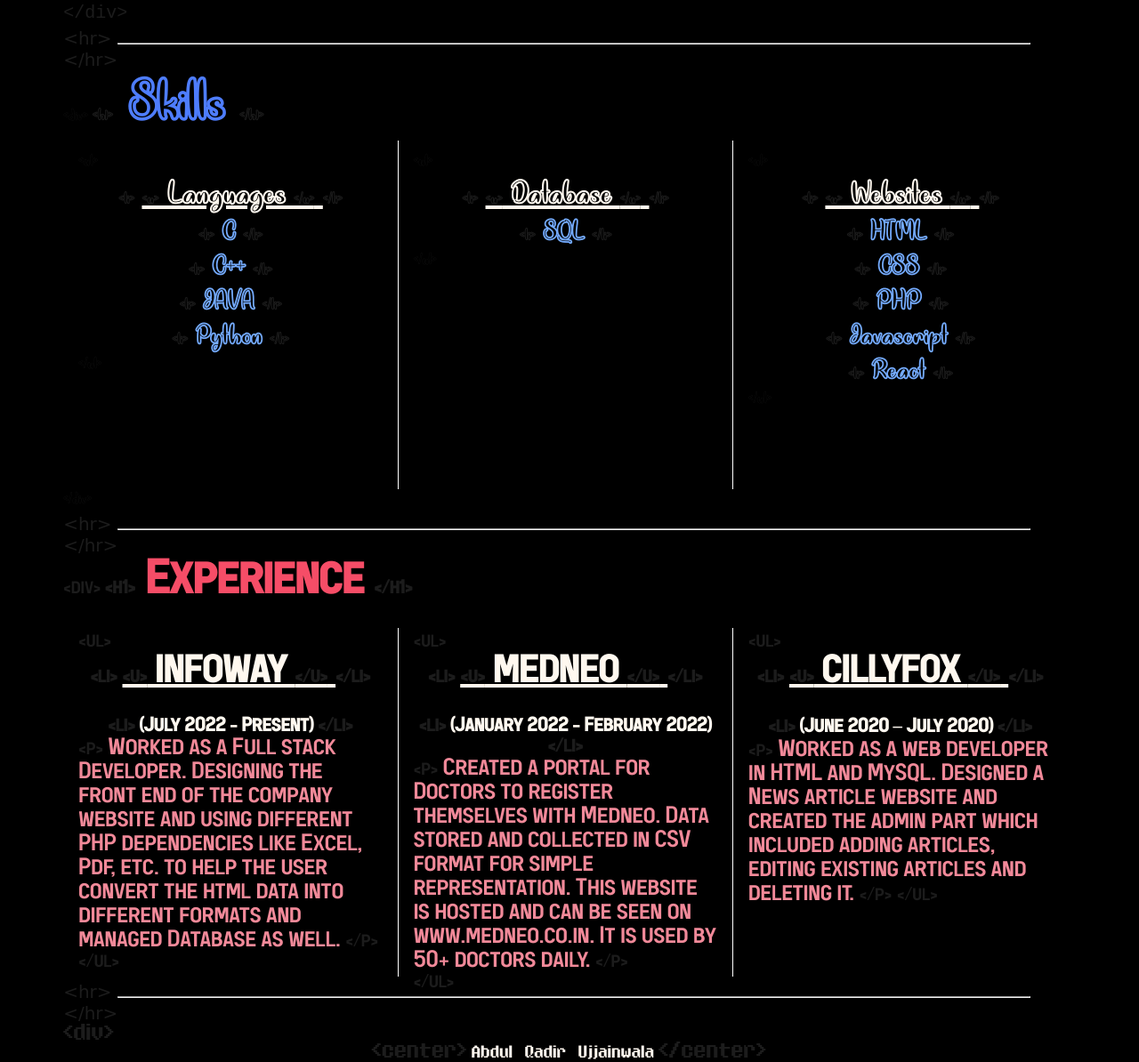
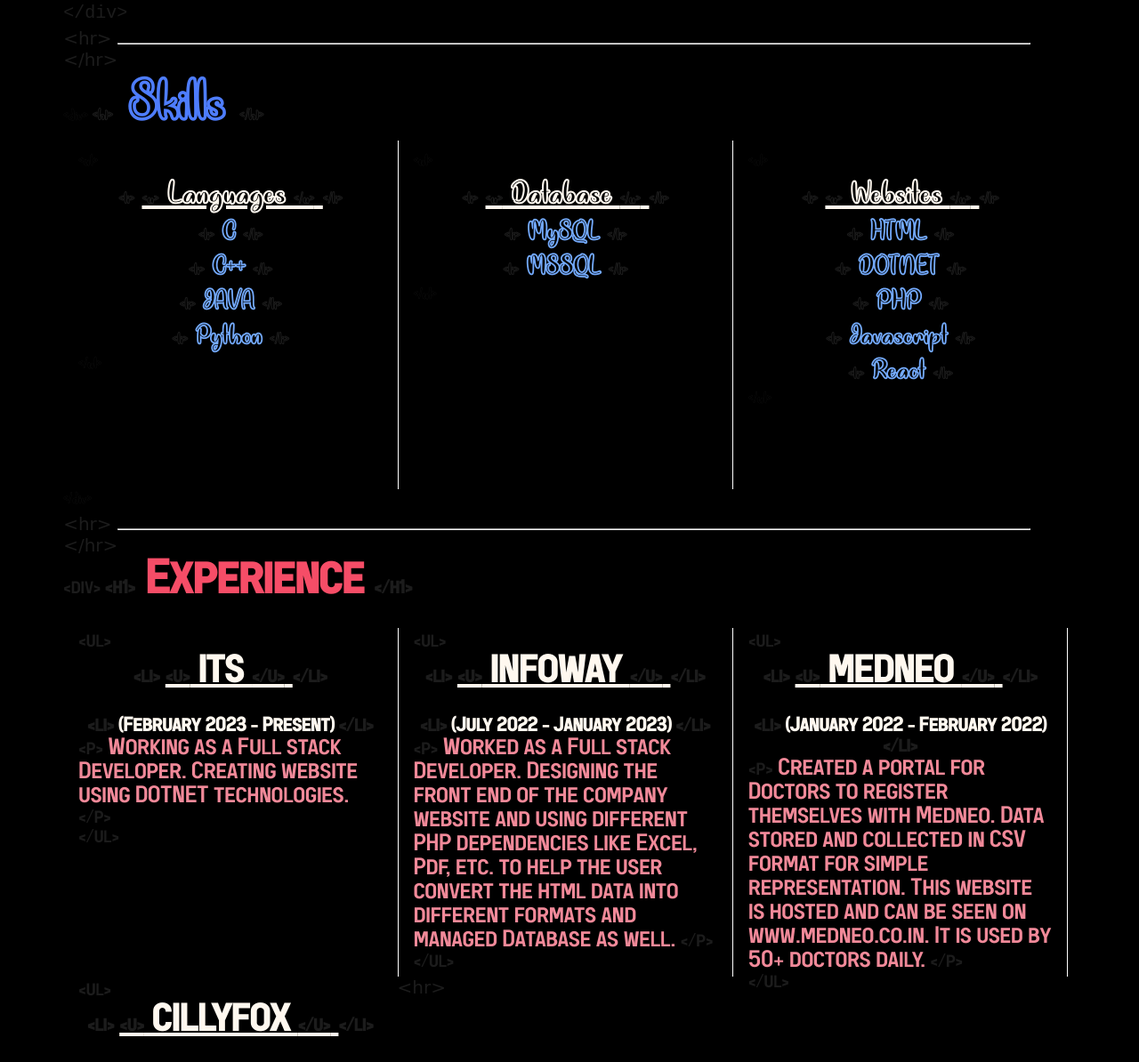
Before and after one commit to Abdul-Qadir11/Portfolio, a plain HTML site: page index.html in a window 1280 px wide. Shown: the part 1472-2666 px from the top of the page at 89% size. Drawn offline with Linux system fonts and the light colour scheme.

Commit message:
Changed Current Job

```diff
--- a/index.html
+++ b/index.html
@@ -4,28 +4,19 @@
         <link rel="icon" type="image/x-icon" href="images/Anobg.png">
         <title>&lt;head&gt;Abdul Qadir &lt;/head&gt;</title>
         <meta name="viewport" content="width=device-width, initial-scale=1" />
+    </head>
+    <body>
+        <div class="container">
 
-
-    </head>
-
-    <body>
-
-
-        <div class="container">
             <div class="header">
                 <img class="logo left" style="float:left" src="images/A.png">
-                <img class="logo right" style="float: right;" src="images/ny.png" onclick="window.open('https://youtu.be/dQw4w9WgXcQ');">
+                <img class="logo right" style="float: right;" src="images/ny.png">
             </div>
-
-
-
-
-                <hr>
+            <hr>
             <span class="tags"> &lt;/hr&gt; </span>
 
             <div class="intro">
                 <span class="tags">&lt;div&gt;</span>
-
                 <p>
                     <span class="tags">&lt;p&gt;</span>
                 <h1>
@@ -45,7 +36,7 @@
                     </h1>
 
                 <br>
-                    I have 2 years experience in
+                    I have 3 years experience in
 
                     <h2 class="webdev">
                         <span class="tags"> &lt;h2&gt; </span>
@@ -76,7 +67,7 @@
                         <span class="tags"> &lt;u&gt; </span>
                         <h3 class="mvc">
                             <span class="tags"> &lt;h3&gt; </span>
-                            MVC &nbsp; Frameworks
+                            DOTNET
                             <span class="tags"> &lt;/h3&gt; </span>
                         </h3>
                         <span class="tags"> &lt;/u&gt; </span>
@@ -284,7 +275,12 @@
                                 </li>
                                 <li class="nos">
                                     <span class="tags">&lt;li&gt;</span>
-                                    SQL
+                                    MySQL
+                                    <span class="tags">&lt;/li&gt;</span>
+                                </li>
+                                <li class="nos">
+                                    <span class="tags">&lt;li&gt;</span>
+                                    MSSQL
                                     <span class="tags">&lt;/li&gt;</span>
                                 </li>
 
@@ -314,7 +310,7 @@
                         </li>
                         <li class="nos">
                             <span class="tags">&lt;li&gt;</span>
-                            CSS
+                            DOTNET
                             <span class="tags">&lt;/li&gt;</span>
                         </li>
                         <li class="nos">
@@ -364,6 +360,44 @@
 
                                     <u class="litag">
                                         <span class="tags">&lt;u&gt;</span>
+                                        ITS
+                                        <span class="tags">&lt;/u&gt;</span>
+                                    </u>
+
+                                    <span class="tags">&lt;/li&gt;</span>
+
+                                </li>
+                                <br>
+                                <li class="nos date" style="color: rgb(255, 248, 239)">
+                                    <span class="tags">&lt;li&gt;</span>
+                                    (February 2023 - Present)
+                                    <span class="tags">&lt;/li&gt;</span>
+
+                                </li>
+
+                                    <p class="nos2">
+                                        <span class="tags">&lt;p&gt;</span>
+                                        Working as a Full stack Developer.
+                                        Creating website using DOTNET technologies.
+                                        <span class="tags">&lt;/p&gt;</span>
+                                    </p>
+
+
+                        <br>
+                        <span class="tags">&lt;/ul&gt;</span>
+                    </ul>
+
+
+                </div>
+                <div class="b1">
+                    <span class="tags">&lt;ul&gt;</span>
+                    <ul style="display: inline; text-align: center; ">
+                         <br>
+                                <li class="nos">
+                                    <span class="tags">&lt;li&gt;</span>
+
+                                    <u class="litag">
+                                        <span class="tags">&lt;u&gt;</span>
                                         INFOWAY
                                         <span class="tags">&lt;/u&gt;</span>
                                     </u>
@@ -374,7 +408,7 @@
                                 <br>
                                 <li class="nos date" style="color: rgb(255, 248, 239)">
                                     <span class="tags">&lt;li&gt;</span>
-                                    (July 2022 - Present)
+                                    (July 2022 - January 2023)
                                     <span class="tags">&lt;/li&gt;</span>
 
                                 </li>
```
